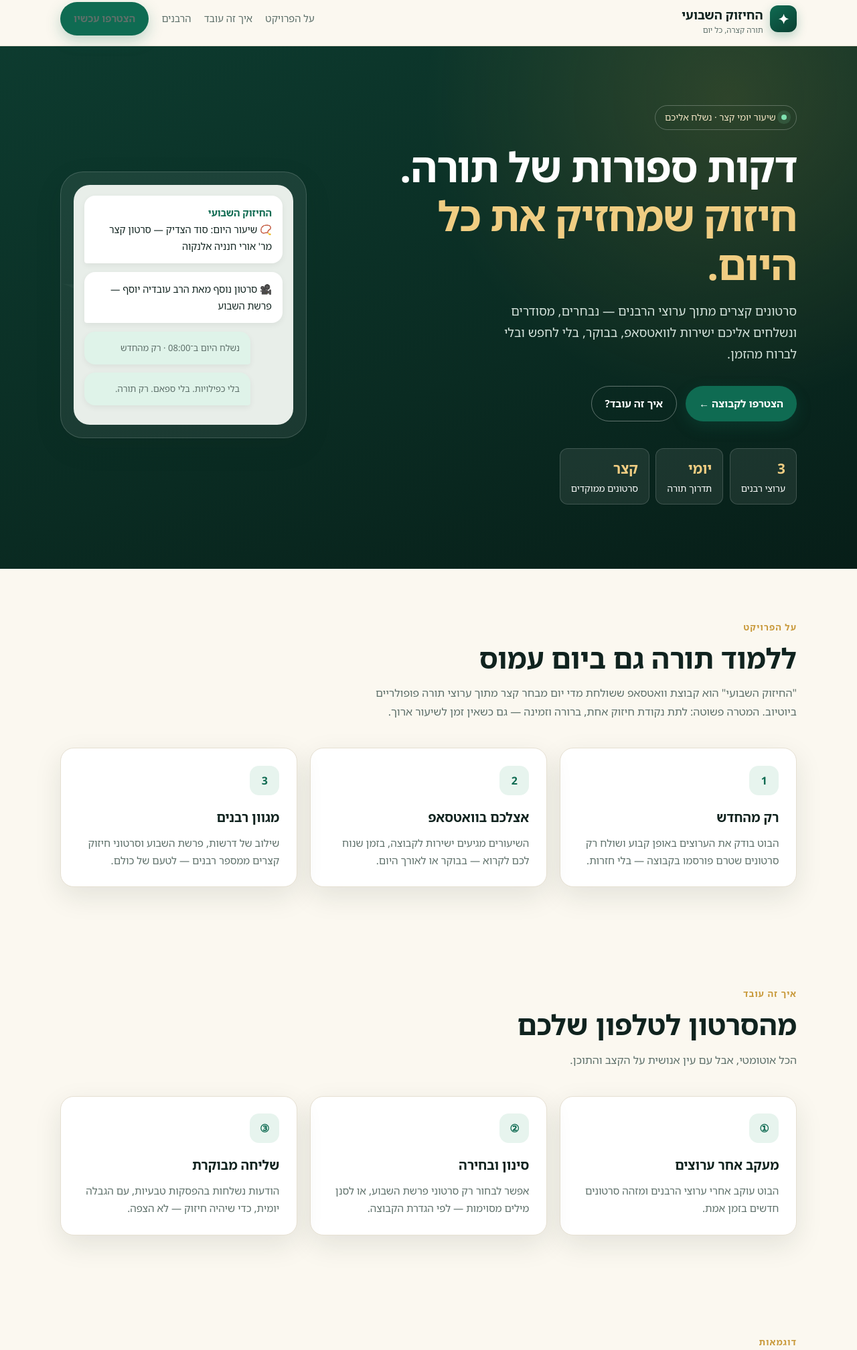
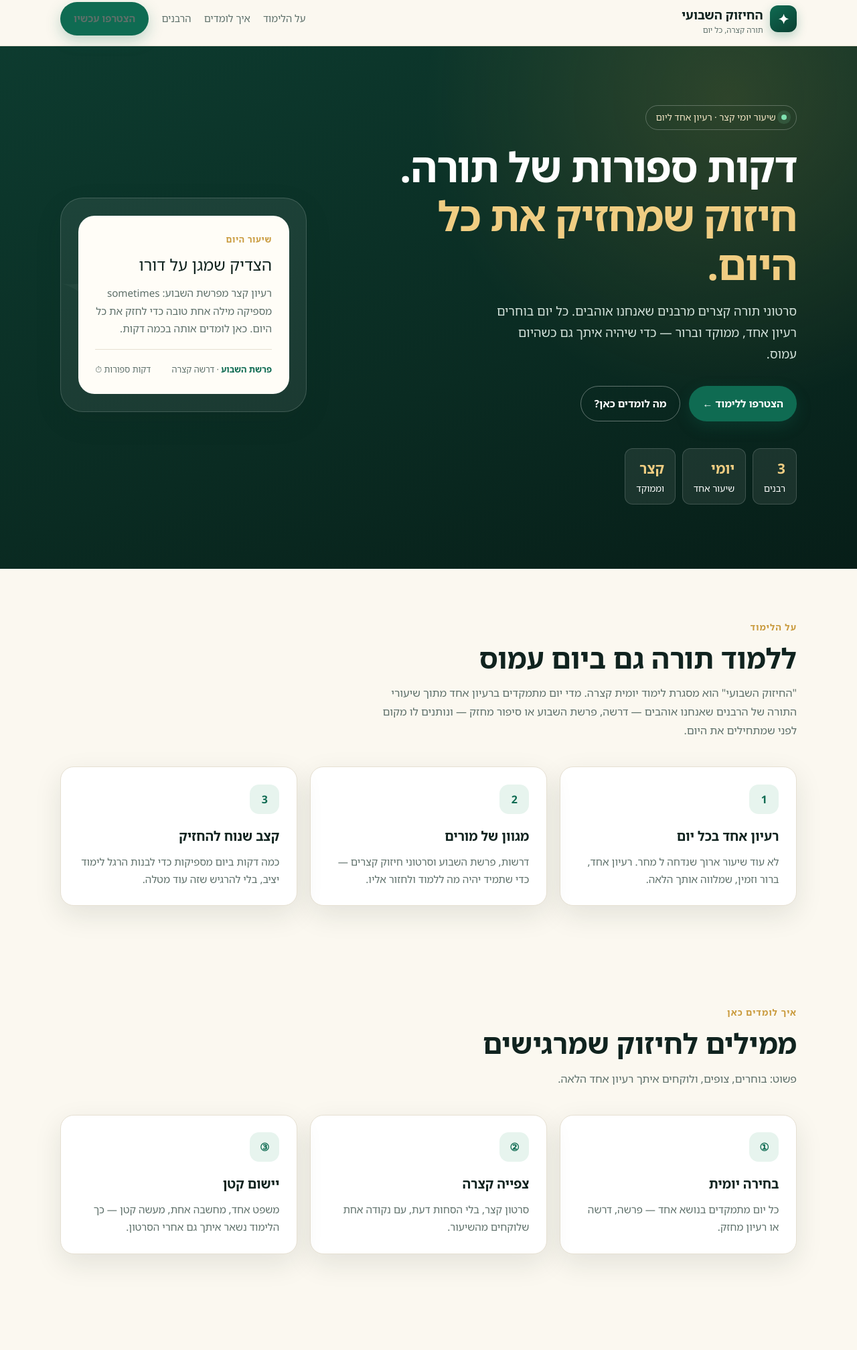
Before and after one commit to sniffis-commits/hizuk-weekly, a website: page index.html in a window 1280 px wide. Shown: the part 11-2026 px from the top of the page at 67% size. Drawn offline with Linux system fonts and the light colour scheme.

Commit message:
Keep homepage focused on learning; remove behind-the-scenes bot references

```diff
--- a/index.html
+++ b/index.html
@@ -3,7 +3,7 @@
 <head>
   <meta charset="UTF-8" />
   <meta name="viewport" content="width=device-width, initial-scale=1.0" />
-  <meta name="description" content="החיזוק השבועי — סרטוני תורה קצרים מרבנים שונים, כל יום, ישירות לוואטסאפ." />
+  <meta name="description" content="החיזוק השבועי — לימוד תורה יומי קצר וממוקד, סרטון אחד ביום שמחזיק את היום." />
   <meta name="theme-color" content="#0f2f2a" />
   <title>החיזוק השבועי | תורה קצרה, כל יום</title>
   <style>
@@ -54,7 +54,7 @@
     }
     .btn:hover { transform: translateY(-2px); }
     .btn-primary { background: var(--green); color: #fff; box-shadow: 0 8px 22px rgba(15, 107, 82, .25); }
-    .btn-ghost { background: #fff; color: var(--green-deep); border: 1px solid var(--line); }
+    .btn-ghost { background: transparent; color: #fff; border: 1px solid rgba(255, 255, 255, .35); }
     .hero {
       background:
         radial-gradient(circle at 85% 10%, rgba(201, 154, 60, .18), transparent 35%),
@@ -76,16 +76,18 @@
     h1 span { color: #f0cd82; }
     .hero p.lead { font-size: 1.15rem; color: #d6e4dd; max-width: 44ch; margin: 0 0 2rem; }
     .hero-actions { display: flex; gap: .8rem; flex-wrap: wrap; }
-    .hero-actions .btn-ghost { background: transparent; color: #fff; border-color: rgba(255, 255, 255, .35); }
     .hero-note { margin-top: 1.2rem; font-size: .85rem; color: #a9c2b8; }
-    .phone {
+    .daily-card {
       background: rgba(255, 255, 255, .07); border: 1px solid rgba(255, 255, 255, .16);
-      border-radius: 34px; padding: 1.2rem; box-shadow: var(--shadow);
+      border-radius: 34px; padding: 1.6rem; box-shadow: var(--shadow);
     }
-    .phone-screen { background: #e8eee9; border-radius: 24px; padding: 1rem; color: var(--ink); }
-    .chat-bubble { background: #fff; border-radius: 16px 16px 16px 4px; padding: .8rem 1rem; margin-bottom: .8rem; box-shadow: 0 3px 10px rgba(0,0,0,.06); font-size: .9rem; }
-    .chat-bubble strong { color: var(--green); }
-    .chat-bubble.time { margin-inline-start: 3rem; background: #dff3e9; border-radius: 16px 16px 4px 16px; font-size: .82rem; color: var(--muted); }
+    .daily-inner { background: #fffdf7; border-radius: 24px; padding: 1.6rem; color: var(--ink); }
+    .daily-label { font-size: .78rem; color: var(--gold); font-weight: 800; letter-spacing: .06em; }
+    .daily-title { font-size: 1.5rem; line-height: 1.35; margin: .6rem 0 .8rem; }
+    .daily-text { font-size: .95rem; color: var(--muted); margin: 0 0 1rem; }
+    .daily-divider { height: 1px; background: var(--line); margin: 1.1rem 0; }
+    .daily-foot { display: flex; justify-content: space-between; align-items: center; gap: .8rem; font-size: .8rem; color: var(--muted); }
+    .daily-foot b { color: var(--green); }
     .badges { display: flex; gap: .6rem; flex-wrap: wrap; margin-top: 2.5rem; }
     .badge { background: rgba(255,255,255,.08); border: 1px solid rgba(255,255,255,.16); border-radius: 12px; padding: .7rem 1rem; font-size: .85rem; }
     .badge b { display: block; font-size: 1.3rem; color: #f0cd82; }
@@ -140,7 +142,7 @@
     @media (max-width: 820px) {
       .hero-inner, .grid-3, .grid-2 { grid-template-columns: 1fr; }
       .hero { padding: 3.5rem 0 4rem; }
-      .phone { max-width: 380px; }
+      .daily-card { max-width: 420px; }
       .nav-links a:not(.btn) { display: none; }
     }
   </style>
@@ -153,8 +155,8 @@
         <span>החיזוק השבועי<small>תורה קצרה, כל יום</small></span>
       </a>
       <nav class="nav-links" aria-label="ניווט ראשי">
-        <a href="#about">על הפרויקט</a>
-        <a href="#how">איך זה עובד</a>
+        <a href="#about">על הלימוד</a>
+        <a href="#how">איך לומדים</a>
         <a href="#rabbis">הרבנים</a>
         <a class="btn btn-primary" href="#join">הצטרפו עכשיו</a>
       </nav>
@@ -165,28 +167,35 @@
     <section class="hero">
       <div class="container hero-inner">
         <div>
-          <span class="kicker"><span class="pulse" aria-hidden="true"></span> שיעור יומי קצר · נשלח אליכם</span>
+          <span class="kicker"><span class="pulse" aria-hidden="true"></span> שיעור יומי קצר · רעיון אחד ליום</span>
           <h1>דקות ספורות של תורה.<br /><span>חיזוק שמחזיק את כל היום.</span></h1>
           <p class="lead">
-            סרטונים קצרים מתוך ערוצי הרבנים — נבחרים, מסודרים ונשלחים אליכם
-            ישירות לוואטסאפ, בבוקר, בלי לחפש ובלי לברוח מהזמן.
+            סרטוני תורה קצרים מרבנים שאנחנו אוהבים. כל יום בוחרים רעיון אחד,
+            ממוקד וברור — כדי שיהיה איתך גם כשהיום עמוס.
           </p>
           <div class="hero-actions">
-            <a class="btn btn-primary" href="#join">הצטרפו לקבוצה ←</a>
-            <a class="btn btn-ghost" href="#how">איך זה עובד?</a>
+            <a class="btn btn-primary" href="#join">הצטרפו ללימוד ←</a>
+            <a class="btn btn-ghost" href="#how">מה לומדים כאן?</a>
           </div>
-          <div class="badges" aria-label="נתוני הפרויקט">
-            <div class="badge"><b>3</b> ערוצי רבנים</div>
-            <div class="badge"><b>יומי</b> תדרוך תורה</div>
-            <div class="badge"><b>קצר</b> סרטונים ממוקדים</div>
+          <div class="badges" aria-label="נתוני הלימוד">
+            <div class="badge"><b>3</b> רבנים</div>
+            <div class="badge"><b>יומי</b> שיעור אחד</div>
+            <div class="badge"><b>קצר</b> וממוקד</div>
           </div>
         </div>
-        <div class="phone" aria-hidden="true">
-          <div class="phone-screen">
-            <div class="chat-bubble"><strong>החיזוק השבועי</strong><br />📿 שיעור היום: סוד הצדיק — סרטון קצר מר' אורי חנניה אלנקוה</div>
-            <div class="chat-bubble">🎥 סרטון נוסף מאת הרב עובדיה יוסף — פרשת השבוע</div>
-            <div class="chat-bubble time">נשלח היום ב־08:00 · רק מהחדש</div>
-            <div class="chat-bubble time">בלי כפילויות. בלי ספאם. רק תורה.</div>
+        <div class="daily-card" aria-label="דוגמה לשיעור היום">
+          <div class="daily-inner">
+            <div class="daily-label">שיעור היום</div>
+            <div class="daily-title">הצדיק שמגן על דורו</div>
+            <p class="daily-text">
+              רעיון קצר מפרשת השבוע: sometimes מספיקה מילה אחת טובה כדי לחזק
+              את כל היום. כאן לומדים אותה בכמה דקות.
+            </p>
+            <div class="daily-divider"></div>
+            <div class="daily-foot">
+              <span><b>פרשת השבוע</b> · דרשה קצרה</span>
+              <span>דקות ספורות ⏱</span>
+            </div>
           </div>
         </div>
       </div>
@@ -195,29 +204,29 @@
     <section id="about">
       <div class="container">
         <div class="section-head">
-          <span class="eyebrow">על הפרויקט</span>
+          <span class="eyebrow">על הלימוד</span>
           <h2>ללמוד תורה גם ביום עמוס</h2>
           <p>
-            "החיזוק השבועי" הוא קבוצת וואטסאפ ששולחת מדי יום מבחר קצר מתוך ערוצי
-            תורה פופולריים ביוטיוב. המטרה פשוטה: לתת נקודת חיזוק אחת, ברורה וזמינה —
-            גם כשאין זמן לשיעור ארוך.
+            "החיזוק השבועי" הוא מסגרת לימוד יומית קצרה. מדי יום מתמקדים
+            ברעיון אחד מתוך שיעורי התורה של הרבנים שאנחנו אוהבים — דרשה,
+            פרשת השבוע או סיפור מחזק — ונותנים לו מקום לפני שמתחילים את היום.
           </p>
         </div>
         <div class="grid grid-3">
           <article class="card">
             <div class="step-num">1</div>
-            <h3>רק מהחדש</h3>
-            <p>הבוט בודק את הערוצים באופן קבוע ושולח רק סרטונים שטרם פורסמו בקבוצה — בלי חזרות.</p>
+            <h3>רעיון אחד בכל יום</h3>
+            <p>לא עוד שיעור ארוך שנדחה ל מחר. רעיון אחד, ברור וזמין, שמלווה אותך הלאה.</p>
           </article>
           <article class="card">
             <div class="step-num">2</div>
-            <h3>אצלכם בוואטסאפ</h3>
-            <p>השיעורים מגיעים ישירות לקבוצה, בזמן שנוח לכם לקרוא — בבוקר או לאורך היום.</p>
+            <h3>מגוון של מורים</h3>
+            <p>דרשות, פרשת השבוע וסרטוני חיזוק קצרים — כדי שתמיד יהיה מה ללמוד ולחזור אליו.</p>
           </article>
           <article class="card">
             <div class="step-num">3</div>
-            <h3>מגוון רבנים</h3>
-            <p>שילוב של דרשות, פרשת השבוע וסרטוני חיזוק קצרים ממספר רבנים — לטעם של כולם.</p>
+            <h3>קצב שנוח להחזיק</h3>
+            <p>כמה דקות ביום מספיקות כדי לבנות הרגל לימוד יציב, בלי להרגיש שזה עוד מטלה.</p>
           </article>
         </div>
       </div>
@@ -226,14 +235,14 @@
     <section id="how">
       <div class="container">
         <div class="section-head">
-          <span class="eyebrow">איך זה עובד</span>
-          <h2>מהסרטון לטלפון שלכם</h2>
-          <p>הכל אוטומטי, אבל עם עין אנושית על הקצב והתוכן.</p>
+          <span class="eyebrow">איך לומדים כאן</span>
+          <h2>ממילים לחיזוק שמרגישים</h2>
+          <p>פשוט: בוחרים, צופים, ולוקחים איתך רעיון אחד הלאה.</p>
         </div>
         <div class="grid grid-3">
-          <article class="card"><div class="step-num">①</div><h3>מעקב אחר ערוצים</h3><p>הבוט עוקב אחרי ערוצי הרבנים ומזהה סרטונים חדשים בזמן אמת.</p></article>
-          <article class="card"><div class="step-num">②</div><h3>סינון ובחירה</h3><p>אפשר לבחור רק סרטוני פרשת השבוע, או לסנן מילים מסוימות — לפי הגדרת הקבוצה.</p></article>
-          <article class="card"><div class="step-num">③</div><h3>שליחה מבוקרת</h3><p>הודעות נשלחות בהפסקות טבעיות, עם הגבלה יומית, כדי שיהיה חיזוק — לא הצפה.</p></article>
+          <article class="card"><div class="step-num">①</div><h3>בחירה יומית</h3><p>כל יום מתמקדים בנושא אחד — פרשה, דרשה או רעיון מחזק.</p></article>
+          <article class="card"><div class="step-num">②</div><h3>צפייה קצרה</h3><p>סרטון קצר, בלי הסחות דעת, עם נקודה אחת שלוקחים מהשיעור.</p></article>
+          <article class="card"><div class="step-num">③</div><h3>יישום קטן</h3><p>משפט אחד, מחשבה אחת, מעשה קטן — כך הלימוד נשאר איתך גם אחרי הסרטון.</p></article>
         </div>
       </div>
     </section>
@@ -241,33 +250,33 @@
     <section id="samples">
       <div class="container">
         <div class="section-head">
-          <span class="eyebrow">דוגמאות</span>
-          <h2>ככה זה נראה אצלכם בקבוצה</h2>
-          <p>דוגמאות להודעות בסגנון שנשלח — עם קישור ישיר לסרטון המקורי ביוטיוב.</p>
+          <span class="eyebrow">מה לומדים</span>
+          <h2>נושאים שחוזרים אצלנו</h2>
+          <p>התכנים מתוך השיעורים של הרבנים — בקישור ישיר למקור, כדי שתוכלו להעמיק כשיש זמן.</p>
         </div>
         <div class="grid grid-3">
           <article class="card video-card">
-            <div class="thumb" aria-hidden="true">▶<span class="tag">סרטון קצר</span></div>
+            <div class="thumb" aria-hidden="true">▶<span class="tag">חיזוק</span></div>
             <div class="video-body">
-              <h3>סוד הצדיק — חיזוק קצר</h3>
-              <p>מתוך ערוץ הרב אורי חנניה אלנקוה</p>
-              <a href="https://www.youtube.com/@RabbiUriHananiaElnekave" target="_blank" rel="noopener">לערוץ ביוטיוב ↗</a>
+              <h3>סוד הצדיק — רעיון קצר לחזק את היום</h3>
+              <p>מתוך השיעורים של הרב אורי חנניה אלנקוה</p>
+              <a href="https://www.youtube.com/@RabbiUriHananiaElnekave" target="_blank" rel="noopener">לשיעורים ↗</a>
             </div>
           </article>
           <article class="card video-card">
             <div class="thumb gold" aria-hidden="true">📖<span class="tag">פרשת השבוע</span></div>
             <div class="video-body">
-              <h3>פרשת השבוע — צדיק תמים מגן על דורו</h3>
-              <p>מתוך ערוץ הרב עובדיה יוסף</p>
-              <a href="https://www.youtube.com/@RabbiOvadyaYosef" target="_blank" rel="noopener">לערוץ ביוטיוב ↗</a>
+              <h3>צדיק תמים מגן על דורו</h3>
+              <p>מתוך השיעורים של הרב עובדיה יוסף</p>
+              <a href="https://www.youtube.com/@RabbiOvadyaYosef" target="_blank" rel="noopener">לשיעורים ↗</a>
             </div>
           </article>
           <article class="card video-card">
-            <div class="thumb blue" aria-hidden="true">✨<span class="tag">חיזוק יומי</span></div>
+            <div class="thumb blue" aria-hidden="true">✨<span class="tag">הרגל יומי</span></div>
             <div class="video-body">
-              <h3>דקה של תורה לפני שמתחילים את היום</h3>
-              <p>מבחר יומי מהערוצים שנעקבים אחריהם</p>
-              <a href="#join">לקבלת ההודעות בקבוצה →</a>
+              <h3>דקה של תורה לפני שמתחילים</h3>
+              <p>רעיון פשוט שלא דורש שום הכנה מוקדמת</p>
+              <a href="#join">להצטרפות ללימוד →</a>
             </div>
           </article>
         </div>
@@ -277,17 +286,17 @@
     <section id="rabbis" class="rabbis">
       <div class="container">
         <div class="section-head">
-          <span class="eyebrow">הערוצים במערכת</span>
-          <h2>ממנים שמשהו טוב</h2>
-          <p>הרשימה ניתנת להרחבה — אפשר להוסיף ערוץ נוסף בכל עת.</p>
+          <span class="eyebrow">המורים שלנו</span>
+          <h2>ממנים ששווה לשמוע</h2>
+          <p>נמשיך להוסיף עוד מורים ושיעורים, כדי שתמיד יהיה מה ללמוד.</p>
         </div>
         <div class="grid grid-2">
           <article class="card rabbi">
             <div class="avatar" aria-hidden="true">א</div>
             <div>
               <h3>הרב אורי חנניה אלנקוה</h3>
-              <p>דרשות וסודות התורה — סרטונים קצרים וממוקדים.</p>
-              <a href="https://www.youtube.com/@RabbiUriHananiaElnekave" target="_blank" rel="noopener" style="color:var(--green);font-size:.85rem;font-weight:700;text-decoration:none;">צפו בערוץ ↗</a>
+              <p>דרשות וסודות התורה — רעיונות קצרים וממוקדים.</p>
+              <a href="https://www.youtube.com/@RabbiUriHananiaElnekave" target="_blank" rel="noopener" style="color:var(--green);font-size:.85rem;font-weight:700;text-decoration:none;">לשיעורים ↗</a>
             </div>
           </article>
           <article class="card rabbi">
@@ -295,7 +304,7 @@
             <div>
               <h3>הרב עובדיה יוסף</h3>
               <p>פרשת השבוע ושיעורים קלאסיים בקצרה ובבהירות.</p>
-              <a href="https://www.youtube.com/@RabbiOvadyaYosef" target="_blank" rel="noopener" style="color:var(--green);font-size:.85rem;font-weight:700;text-decoration:none;">צפו בערוץ ↗</a>
+              <a href="https://www.youtube.com/@RabbiOvadyaYosef" target="_blank" rel="noopener" style="color:var(--green);font-size:.85rem;font-weight:700;text-decoration:none;">לשיעורים ↗</a>
             </div>
           </article>
         </div>
@@ -307,9 +316,9 @@
         <div class="cta">
           <span class="eyebrow">הצטרפו</span>
           <h2>תנו ליום להתחיל עם חיזוק</h2>
-          <p>הצטרפו לקבוצת הוואטסאפ ותקבלו את מבחר הסרטונים הקצרים ישירות לטלפון. ללא עלות, ללא ספאם.</p>
-          <a class="btn btn-primary" href="https://chat.whatsapp.com/REPLACE_WITH_GROUP_INVITE" target="_blank" rel="noopener">הצטרפו לקבוצה בוואטסאפ ←</a>
-          <p style="margin-top:1rem;font-size:.8rem;">אין לכם קישור? כתבו לנו ונשלח הזמנה.</p>
+          <p>הצטרפו למסגרת הלימוד היומית שלנו — רעיון אחד, סרטון קצר, והרגל קטן שמחזיק לאורך כל השבוע.</p>
+          <a class="btn btn-primary" href="https://chat.whatsapp.com/REPLACE_WITH_GROUP_INVITE" target="_blank" rel="noopener">הצטרפו ללימוד ←</a>
+          <p style="margin-top:1rem;font-size:.8rem;">אין לכם קישור? כתבו לנו ונשמח לעזור.</p>
         </div>
       </div>
     </section>
@@ -317,7 +326,7 @@
 
   <footer>
     <div class="container footer-inner">
-      <span>© <span id="year">2026</span> החיזוק השבועי · נבנה מתוך אהבה לתורה ולטכנולוגיה.</span>
+      <span>© <span id="year">2026</span> החיזוק השבועי · תורה קצרה, כל יום.</span>
       <span><a href="#top">חזרה למעלה ↑</a></span>
     </div>
   </footer>
```
Also changed, not shown: README.md.
